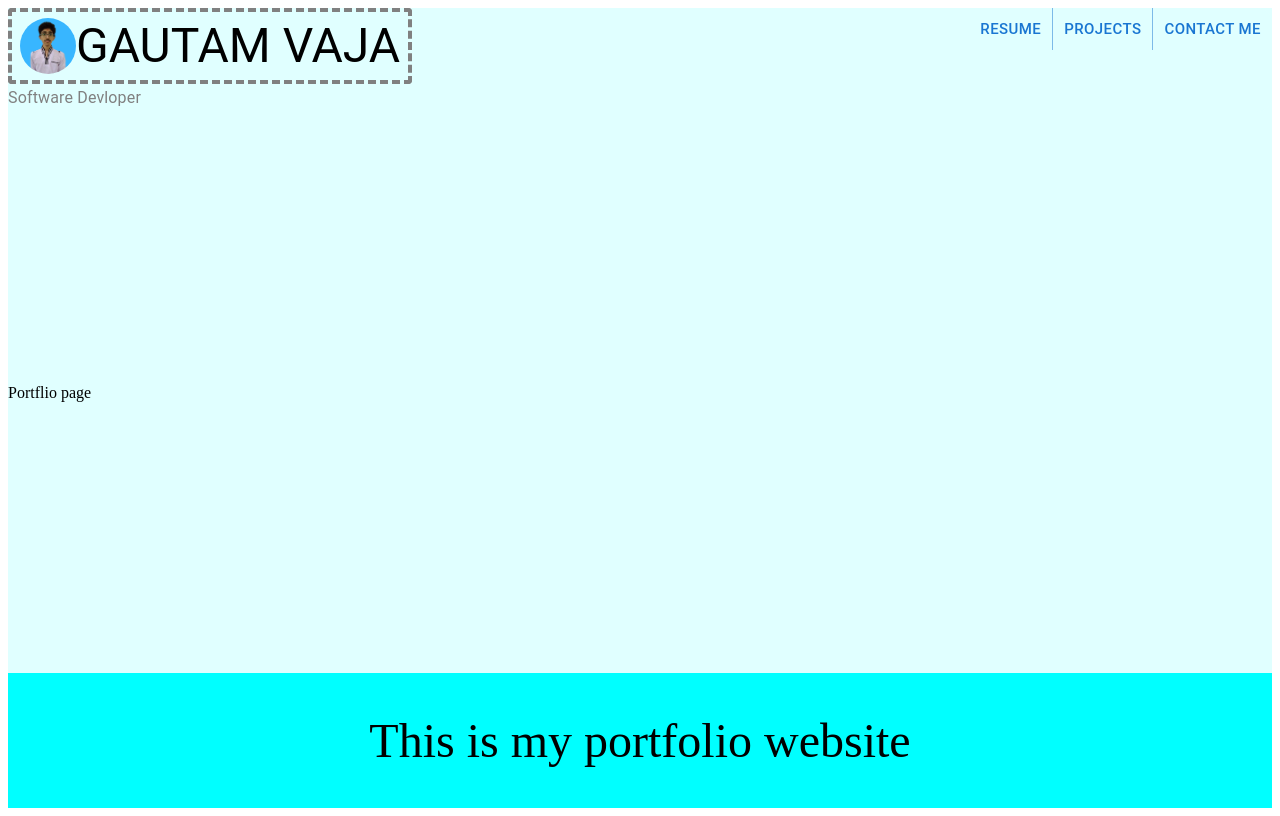
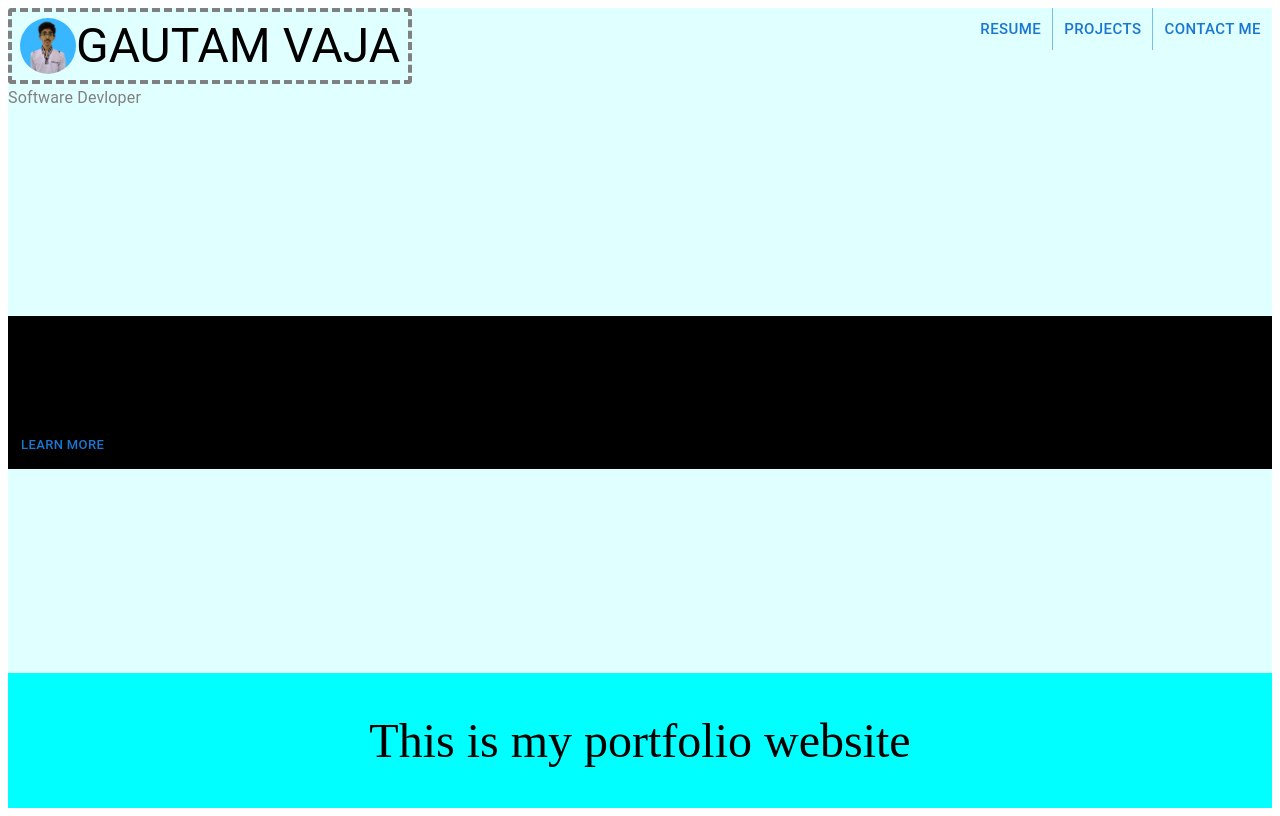
Before and after one commit to gautamV19/portfolio, a React (Create React App) app: page /portfolio in a window 1280 px wide. Built offline with nearby package versions, Linux system fonts and the light colour scheme.

Commit message:
flip card add

```diff
--- a/package.json
+++ b/package.json
@@ -17,8 +17,8 @@
     "@types/react-pdf": "^5.0.7",
     "@types/react-router-dom": "^5.3.0",
     "react": "^17.0.2",
+    "react-card-flip": "^1.1.3",
     "react-dom": "^17.0.2",
-    "react-pdf": "^5.4.0",
     "react-router-dom": "^5.3.0",
     "react-scripts": "4.0.3",
     "typescript": "^4.1.2",
--- /dev/null
+++ b/src/Components/Card.tsx
@@ -0,0 +1,37 @@
+import * as React from "react";
+import Box from "@mui/material/Box";
+import Card from "@mui/material/Card";
+import CardActions from "@mui/material/CardActions";
+import CardContent from "@mui/material/CardContent";
+import Button from "@mui/material/Button";
+import Typography from "@mui/material/Typography";
+import { Interface } from "readline";
+
+const bull = (
+  <Box
+    component="span"
+    sx={{ display: "inline-block", mx: "2px", transform: "scale(0.8)" }}
+  >
+    •
+  </Box>
+);
+
+const MyCard = () => (
+  <React.Fragment>
+    <CardContent>
+      <Typography sx={{ fontSize: 14 }} gutterBottom>
+        Social Media app
+      </Typography>
+      <Typography variant="body1">
+        Lorem ipsum dolor sit amet consectetur adipisicing elit. Facilis vel eum
+        non ipsum modi, iste molestiae, omnis eveniet ullam similique qui iusto
+        enim sint praesentium doloribus recusandae sunt, reiciendis est.
+      </Typography>
+    </CardContent>
+    <CardActions>
+      <Button size="small">Learn More</Button>
+    </CardActions>
+  </React.Fragment>
+);
+
+export default MyCard;
--- a/src/Pages/Portfolio.tsx
+++ b/src/Pages/Portfolio.tsx
@@ -1,5 +1,42 @@
-import React from "react";
+import React, { useState } from "react";
+import ReactCardFlip from "react-card-flip";
+
+import Card from "../Components/Card";
 
 export default function Portfolio() {
-  return <div>Portflio page</div>;
+  const [isFlipped, setIsFlipped] = useState(false);
+  const [hoverOn, setHoverOn] = useState(true);
+
+  const handleHoverOn = () => {
+    if (hoverOn) {
+      setIsFlipped(!isFlipped);
+    }
+    setHoverOn(false);
+  };
+
+  const handleHoverOff = () => {
+    setHoverOn(true);
+  };
+
+  return (
+    <div>
+      <ReactCardFlip isFlipped={isFlipped} flipDirection="vertical">
+        <div
+          onMouseEnter={handleHoverOn}
+          onMouseLeave={handleHoverOff}
+          style={{ backgroundColor: "black", width: "fit-content" }}
+        >
+          <Card />
+        </div>
+
+        <div
+          onMouseEnter={handleHoverOn}
+          onMouseLeave={handleHoverOff}
+          style={{ backgroundColor: "black", width: "fit-content" }}
+        >
+          <Card />
+        </div>
+      </ReactCardFlip>
+    </div>
+  );
 }
--- a/src/Pages/Resume.tsx
+++ b/src/Pages/Resume.tsx
@@ -6,12 +6,19 @@ import myResume from "../assets/Images/Resume.png";
 
 export default function Resume() {
   return (
-    <Grid container alignItems="center" sx={{ backgroundColor: "#FFF9EB" }}>
-      <Box sx={{ margin: "auto", border: "2px dashed black" }}>
+    <Grid
+      container
+      justifyContent="center"
+      alignItems="center"
+      sx={{ backgroundColor: "#FFF9EB" }}
+      lg={10}
+      xs={12}
+    >
+      <Box sx={{ margin: "auto", width: "100%", border: "2px dashed black" }}>
         <img
           src={myResume}
           alt="resume"
-          style={{ height: "180vh", width: "80vw" }}
+          style={{ height: "180vh", width: "100%" }}
         />
       </Box>
     </Grid>
```
Also changed, not shown: 1 other file (tests, documents, lock files or other folders).
